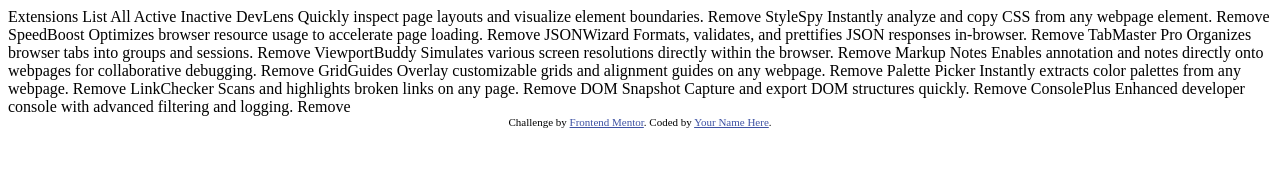
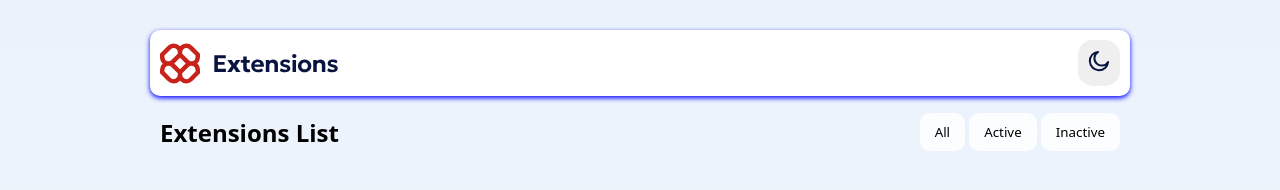
Before and after one commit to clementD99/Browser-extension, a plain HTML site: page index.html in a window 1280 px wide. Drawn offline with Linux system fonts and the light colour scheme.

Commit message:
Ajout de code pour les extensions

```diff
--- a/index.html
+++ b/index.html
@@ -1,80 +1,35 @@
 <!DOCTYPE html>
 <html lang="en">
   <head>
-  <meta charset="UTF-8">
-  <meta name="viewport" content="width=device-width, initial-scale=1.0"> <!-- displays site properly based on user's device -->
-
-  <link rel="icon" type="image/png" sizes="32x32" href="./assets/images/favicon-32x32.png">
-
+    <meta charset="UTF-8" />
+    <meta name="viewport" content="width=device-width, initial-scale=1.0" />
+    <link
+      rel="icon"
+      type="image/png"
+      sizes="32x32"
+      href="./assets/images/favicon-32x32.png"
+    />
+    <link rel="stylesheet" href="style.css" />
     <title>Frontend Mentor | Browser extensions manager UI</title>
-
-  <!-- Feel free to remove these styles or customise in your own stylesheet 👍 -->
-  <style>
-    .attribution { font-size: 11px; text-align: center; }
-    .attribution a { color: hsl(228, 45%, 44%); }
-  </style>
   </head>
   <body>
-
-  Extensions List
-
-  All
-  Active
-  Inactive
-
-  <!-- If you plan to use the JSON file to populate the data dynamically, you can delete the content below -->
-
-  DevLens
-  Quickly inspect page layouts and visualize element boundaries.
-  Remove
-
-  StyleSpy
-  Instantly analyze and copy CSS from any webpage element.
-  Remove
-
-  SpeedBoost
-  Optimizes browser resource usage to accelerate page loading.
-  Remove
-
-  JSONWizard
-  Formats, validates, and prettifies JSON responses in-browser.
-  Remove
-
-  TabMaster Pro
-  Organizes browser tabs into groups and sessions.
-  Remove
-
-  ViewportBuddy
-  Simulates various screen resolutions directly within the browser.
-  Remove
-
-  Markup Notes
-  Enables annotation and notes directly onto webpages for collaborative debugging.
-  Remove
-
-  GridGuides
-  Overlay customizable grids and alignment guides on any webpage.
-  Remove
-
-  Palette Picker
-  Instantly extracts color palettes from any webpage.
-  Remove
-
-  LinkChecker
-  Scans and highlights broken links on any page.
-  Remove
-
-  DOM Snapshot
-  Capture and export DOM structures quickly.
-  Remove
-
-  ConsolePlus
-  Enhanced developer console with advanced filtering and logging.
-  Remove
-
-  <div class="attribution">
-    Challenge by <a href="https://www.frontendmentor.io?ref=challenge">Frontend Mentor</a>.
-    Coded by <a href="#">Your Name Here</a>.
+    <div class="container">
+      <div class="header">
+        <img src="./assets/images/logo.svg" alt="Browser extensions" />
+        <button>
+          <img src="./assets/images/icon-moon.svg" alt="Dark mode" />
+        </button>
       </div>
+      <div class="extensions">
+        <h2>Extensions List</h2>
+        <div class="buttons">
+          <button class="all_btn">All</button>
+          <button class="active_btn">Active</button>
+          <button class="inactive_btn">Inactive</button>
+        </div>
+      </div>
+      <section class="extensions-list"></section>
+    </div>
+    <script src="./script.js"></script>
   </body>
 </html>
```
Lines whose indentation alone changed are shown as unchanged.
